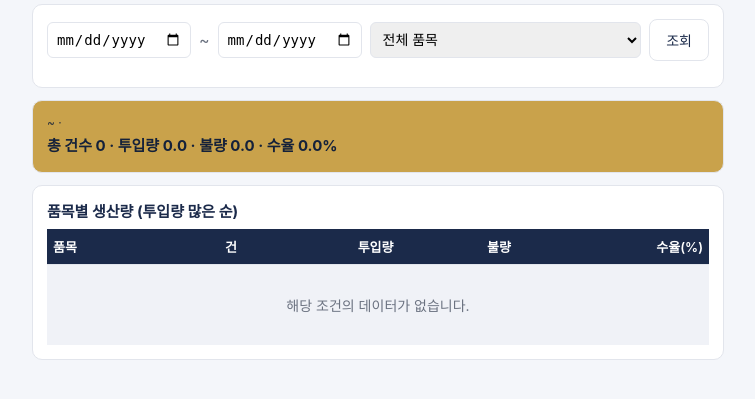
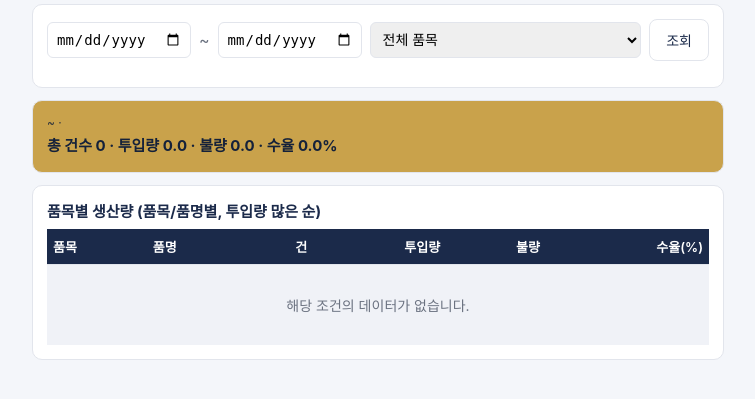
Before and after one commit to hyunni26/JLMS-APP, a Flask app: template templates/production_history.html in a window 1280 px wide. Shown: the part 174-573 px from the top of the page, without its empty margins (262-1017 px from the left). Run offline with Flask 3, Linux system fonts and the light colour scheme; the template is opened without the code that fills it, so the values that code supplies are empty.

Commit message:
Update production_history.html
feat: 생산이력 품목별 집계를 품목+품명 단위로 세분화

- GROUP BY에 lens_type_item_id 추가
- 표에 '품명' 열 추가 (하드실/코팅실, 완제품포장 둘 다)

```diff
--- a/templates/production_history.html
+++ b/templates/production_history.html
@@ -42,13 +42,14 @@
 </div>
 
 <div class="card table-scroll">
-  <h2>품목별 생산량 (투입량 많은 순)</h2>
+  <h2>품목별 생산량 (품목/품명별, 투입량 많은 순)</h2>
   <table>
     {% if has_output %}
-    <tr><th>품목</th><th class="num">건</th><th class="num">투입량</th><th class="num">완성품</th><th class="num">불량</th><th class="num">수율(%)</th></tr>
+    <tr><th>품목</th><th>품명</th><th class="num">건</th><th class="num">투입량</th><th class="num">완성품</th><th class="num">불량</th><th class="num">수율(%)</th></tr>
     {% for r in by_lens_type %}
     <tr>
       <td>{{ r.name or "(품목 미지정)" }}</td>
+      <td>{{ r.item_name or "(품명 미지정)" }}</td>
       <td class="num">{{ r.cnt }}</td>
       <td class="num">{{ "%.1f"|format(r.input_sum or 0) }}</td>
       <td class="num">{{ "%.1f"|format(r.output_sum or 0) }}</td>
@@ -56,20 +57,21 @@
       <td class="num">{{ "%.1f"|format((r.output_sum / r.input_sum * 100) if r.input_sum else 0) }}</td>
     </tr>
     {% else %}
-    <tr><td colspan="6" class="empty">해당 조건의 데이터가 없습니다.</td></tr>
+    <tr><td colspan="7" class="empty">해당 조건의 데이터가 없습니다.</td></tr>
     {% endfor %}
     {% else %}
-    <tr><th>품목</th><th class="num">건</th><th class="num">투입량</th><th class="num">불량</th><th class="num">수율(%)</th></tr>
+    <tr><th>품목</th><th>품명</th><th class="num">건</th><th class="num">투입량</th><th class="num">불량</th><th class="num">수율(%)</th></tr>
     {% for r in by_lens_type %}
     <tr>
       <td>{{ r.name or "(품목 미지정)" }}</td>
+      <td>{{ r.item_name or "(품명 미지정)" }}</td>
       <td class="num">{{ r.cnt }}</td>
       <td class="num">{{ "%.1f"|format(r.input_sum or 0) }}</td>
       <td class="num">{{ "%.1f"|format(r.defect_sum or 0) }}</td>
       <td class="num">{{ "%.1f"|format(((r.input_sum - r.defect_sum) / r.input_sum * 100) if r.input_sum else 0) }}</td>
     </tr>
     {% else %}
-    <tr><td colspan="5" class="empty">해당 조건의 데이터가 없습니다.</td></tr>
+    <tr><td colspan="6" class="empty">해당 조건의 데이터가 없습니다.</td></tr>
     {% endfor %}
     {% endif %}
   </table>
```
